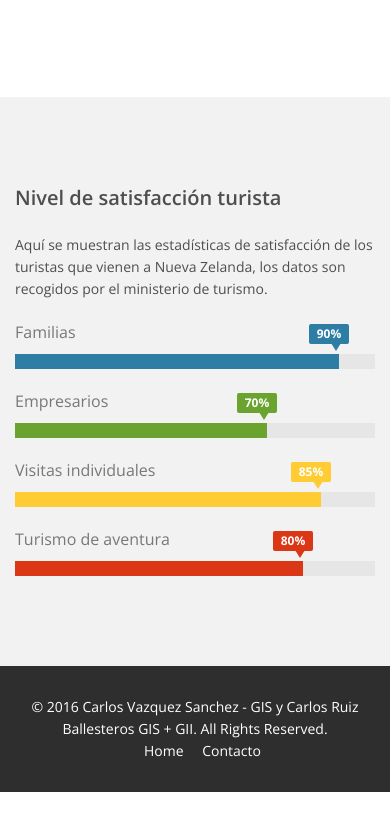
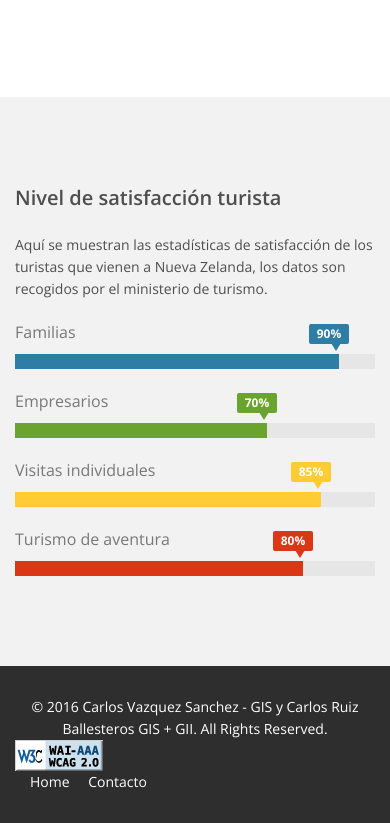
Before and after one commit to cavasanchez/Visit-NZ, a plain HTML site: page index.html in a window 390 px wide. Shown: the part 2672-3495 px from the top of the page. Before the commit the page ends 3464 px from the top, so only its background shows below. Drawn offline with nearby package versions, Linux system fonts and the light colour scheme.

Commit message:
Añadidos iconos W3C

```diff
--- a/index.html
+++ b/index.html
@@ -73,10 +73,8 @@
             <div class="center wow">
                 <h2>Un país lleno de oportunidades</h2>
                 <p class="lead">Con una historia combinada con la cultura maorí, la cultura europea las islas del pacífico, Nueva Zelanda es un país rico en tradiciones.
-                    <br>
-                    Espectaculares glaciares, montañas escabrosas, fiordos, llanuras muy extensas, bosques, Nueva Zelanda lo tiene todo en cuanto a paisajes. No es de extrañar que nueva zelanda se sea un destino idílico para filmar muchas peliculas.
-                    <br>
-                    La gran cantidad de lluvia que cae en Nueva Zelanda, hacen que el país sea también una cuna de muchísima flora y diversas especies.
+                    <br> Espectaculares glaciares, montañas escabrosas, fiordos, llanuras muy extensas, bosques, Nueva Zelanda lo tiene todo en cuanto a paisajes. No es de extrañar que nueva zelanda se sea un destino idílico para filmar muchas peliculas.
+                    <br> La gran cantidad de lluvia que cae en Nueva Zelanda, hacen que el país sea también una cuna de muchísima flora y diversas especies.
                     <br>
                 </p>
             </div>
@@ -195,12 +193,16 @@
                 <div class="col-sm-6">
                     &copy; 2016 Carlos Vazquez Sanchez - GIS y Carlos Ruiz Ballesteros GIS + GII. All Rights Reserved.
                 </div>
-                <div class="col-sm-6">
+                <div class="col-sm-2">
+                    <img src="images/wcag2AAA-blue.png">
+                </div>
+                <div class="col-sm-4">
                     <ul class="pull-right">
-                        <li><a href="#firstSection">Home</a></li>
+                        <li><a href="index.html">Home</a></li>
                         <li><a href="contact-us.html">Contacto</a></li>
                     </ul>
                 </div>
+
             </div>
         </div>
     </footer>
```
Also changed, not shown: contact-us.html (+5 -1 lines), places-to-visit.html (+13 -7 lines), where-eat.html (+6 -3 lines), images/wcag2AAA-blue.png (added).
